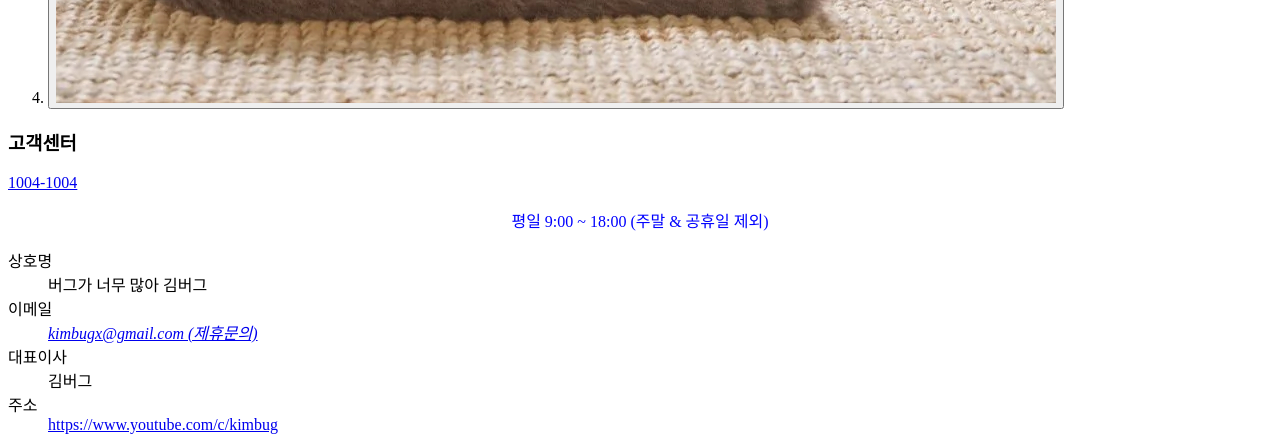
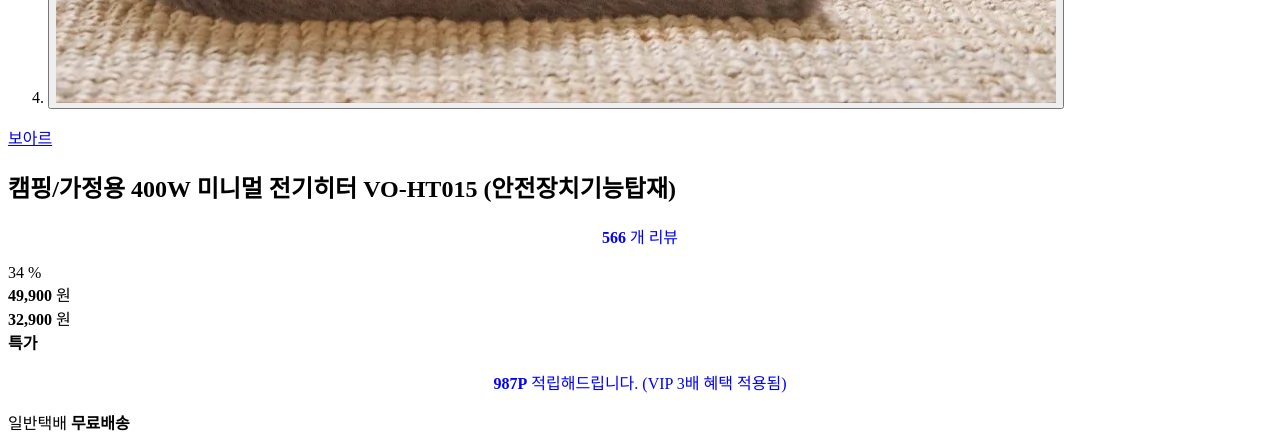
Before and after one commit to rinrinhye/tomorrow-house, a website: page index.html in a window 1280 px wide. Shown: the part 6690-7138 px from the top of the page. Drawn offline with nearby package versions, Linux system fonts and the light colour scheme.

Commit message:
🚧 Add missing className

```diff
--- a/index.html
+++ b/index.html
@@ -89,7 +89,7 @@
                       />
                     </div>
 
-                    <section class="search-history is-acitve">
+                    <section class="search-history">
                       <header class="search-history-header">
                         <h2 class="title">최근 검색어</h2>
                         <button type="button">전체 삭제</button>
@@ -174,7 +174,7 @@
                       <strong class="badge">15</strong>
                     </a>
 
-                    <div class="my-menu is-active sm-hidden">
+                    <div class="my-menu sm-hidden">
                       <button
                         class="my-menu-button"
                         type="button"
@@ -402,6 +402,65 @@
                 </ol>
               </div>
             </div>
+          </div>
+
+          <div class="col-sm-4 col-md-6 col-lg-5">
+            <section class="product-info">
+              <header class="product-info-header">
+                <a class="info-brand" href="/">보아르</a>
+                <h1 class="info-title">
+                  캠핑/가정용 400W 미니멀 전기히터 VO-HT015 (안전장치기능탑재)
+                </h1>
+
+                <div class="info-review">
+                  <div class="star-rating-13">
+                    <i class="ic-star is-active"></i>
+                    <i class="ic-star is-active"></i>
+                    <i class="ic-star is-active"></i>
+                    <i class="ic-star is-active"></i>
+                    <i class="ic-star is-active"></i>
+                  </div>
+
+                  <p>
+                    <strong>566</strong>
+                    <span class="sm-hidden">개 리뷰</span>
+                  </p>
+                </div>
+              </header>
+
+              <div class="product-info-price">
+                <div class="info-original-price">
+                  <div class="discount-rate">
+                    <span class="rate">34</span>
+                    <span class="percent">%</span>
+                  </div>
+
+                  <div class="price-off">
+                    <strong class="amount">49,900</strong>
+                    <span class="currency">원</span>
+                  </div>
+                </div>
+
+                <div class="info-sale-price">
+                  <div class="price-20">
+                    <strong class="amount">32,900</strong>
+                    <span class="currency sm-hidden">원</span>
+                  </div>
+
+                  <strong class="tag-red">특가</strong>
+                </div>
+
+                <p class="info-point">
+                  <strong>987P</strong>
+                  적립해드립니다. (VIP 3배 혜택 적용됨)
+                </p>
+              </div>
+
+              <div class="product-info-delivery">
+                <span> 일반택배</span>
+                <strong class="tag-grey">무료배송</strong>
+              </div>
+            </section>
           </div>
         </div>
       </div>
```
